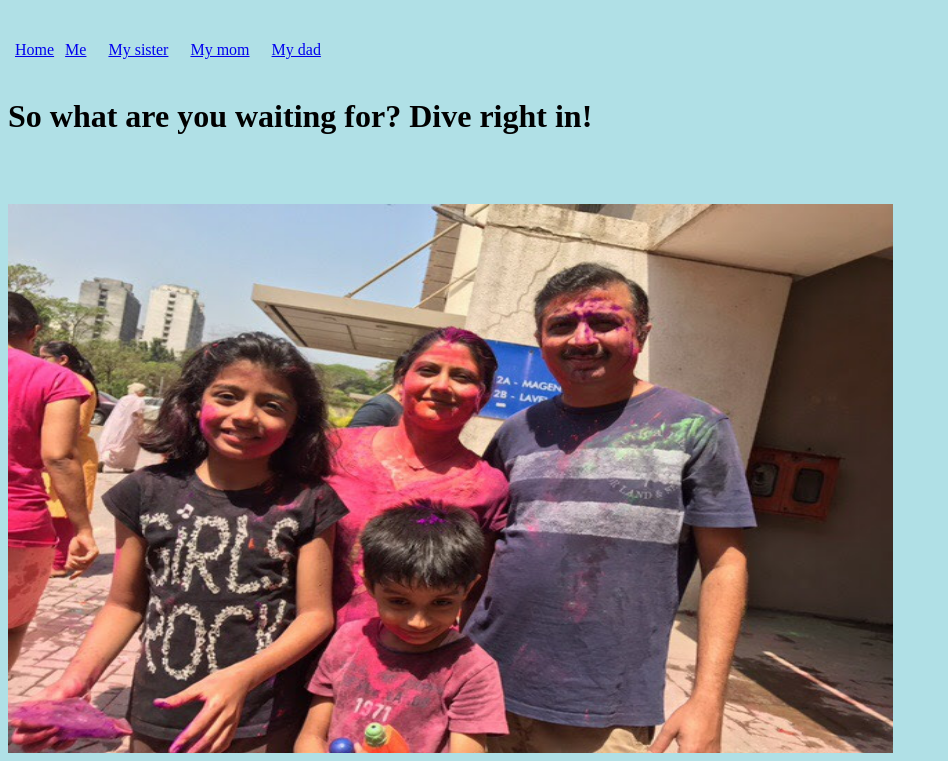
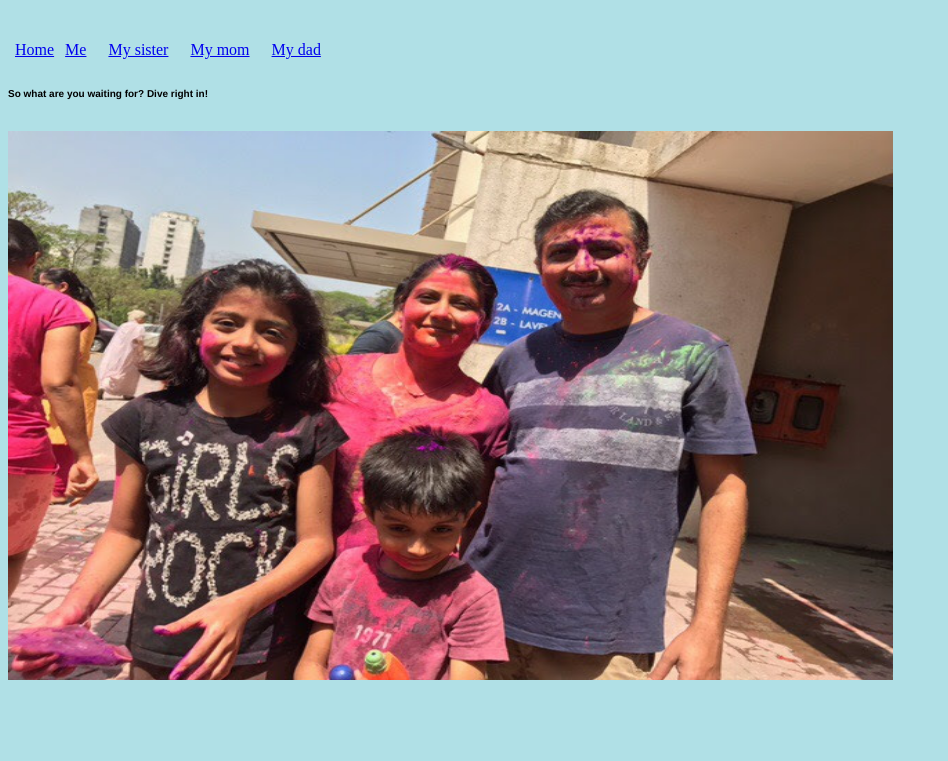
Before and after one commit to Rishabhshah2010/my-family, a plain HTML site: page website.html in a window 1280 px wide. Shown: the part 124-885 px from the top of the page, without its empty margins (0-948 px from the left). After the commit the page ends 812 px from the top, so only its background shows below. Drawn offline with Linux system fonts and the light colour scheme.

Commit message:
adding css

```diff
--- /dev/null
+++ b/webpage.css
@@ -0,0 +1,3 @@
+body {background-color: lemonchiffon;}
+p {font-family: 'Franklin Gothic Medium', 'Arial Narrow', Arial, sans-serif;
+font-size: 10px;}
--- a/website.html
+++ b/website.html
@@ -3,6 +3,7 @@
         <title>My website</title>
         <meta charset="UTF-8">
         <header><img src="pic.jpg" width="10%" height="10%"></header><br>
+        <link rel="stylesheet" href="webpage.css">
     </head>
     <body style="background-color:powderblue;">
       <centre>  Hey guys, I am making a website about my <b><u><i><strong>FAMILY!!</strong></i></u></b></centre>
```
